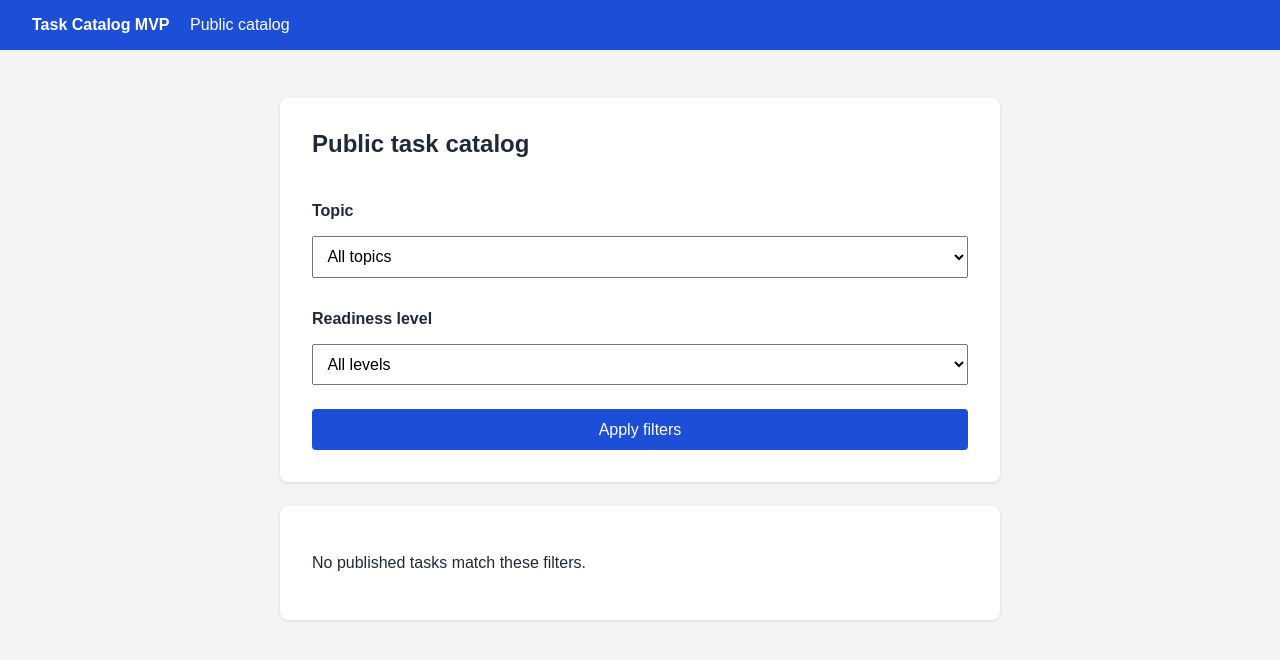
After one commit to BAITC-Hacks/hack-8bfb93dd-slivkiman, a Flask app: page /catalog in a window 1280 px wide. The commit adds this page. Shown: the top 660 px of the page. Run offline with Flask 3, Linux system fonts and the light colour scheme; data that the repository does not hold is empty.

Commit message:
Complete catalog proposals and business decisions

```diff
--- a/app.py
+++ b/app.py
@@ -1,11 +1,13 @@
 import json
 import os
+import sqlite3
 
-from flask import Flask, render_template, request
+from flask import Flask, abort, redirect, render_template, request, url_for
 from openai import OpenAI
 
 
 app = Flask(__name__)
+DB_PATH = os.path.join(app.root_path, "task_catalog.db")
 
 TASK_FIELDS = {
     "title": "Title", "context": "Context", "business_need": "Business need",
@@ -128,6 +130,54 @@ def card_from_form(form):
     return {field: form.get(field, "").strip() for field in TASK_FIELDS}
 
 
+def get_connection():
+    """Open the small SQLite database used by this MVP."""
+    connection = sqlite3.connect(DB_PATH)
+    connection.row_factory = sqlite3.Row
+    return connection
+
+
+def init_database():
+    """Create the two MVP storage tables when the application starts."""
+    with get_connection() as connection:
+        connection.execute("""
+            CREATE TABLE IF NOT EXISTS tasks (
+                id INTEGER PRIMARY KEY AUTOINCREMENT,
+                title TEXT NOT NULL,
+                topic TEXT NOT NULL,
+                card_json TEXT NOT NULL,
+                score INTEGER NOT NULL,
+                level TEXT NOT NULL,
+                created_at TEXT NOT NULL DEFAULT CURRENT_TIMESTAMP
+            )
+        """)
+        connection.execute("""
+            CREATE TABLE IF NOT EXISTS proposals (
+                id INTEGER PRIMARY KEY AUTOINCREMENT,
+                task_id INTEGER NOT NULL,
+                team_name TEXT NOT NULL,
+                solution_idea TEXT NOT NULL,
+                implementation_plan TEXT NOT NULL,
+                estimated_timeline TEXT NOT NULL,
+                prototype_link TEXT NOT NULL,
+                status TEXT NOT NULL DEFAULT 'Pending',
+                created_at TEXT NOT NULL DEFAULT CURRENT_TIMESTAMP,
+                FOREIGN KEY (task_id) REFERENCES tasks(id)
+            )
+        """)
+
+
+def get_task(task_id):
+    """Return a published task with its stored card, or stop with a 404."""
+    with get_connection() as connection:
+        task = connection.execute("SELECT * FROM tasks WHERE id = ?", (task_id,)).fetchone()
+    if task is None:
+        abort(404)
+    task = dict(task)
+    task["card"] = json.loads(task.pop("card_json"))
+    return task
+
+
 @app.route("/")
 def home():
     return render_template("home.html")
@@ -176,5 +226,111 @@ def edit_task_card():
                            field_labels=TASK_FIELDS)
 
 
+@app.route("/publish", methods=["POST"])
+def publish_task():
+    """Store a confirmed task so students can find it in the public catalog."""
+    card = card_from_form(request.form)
+    readiness = calculate_readiness(card)
+    topic = request.form.get("topic", "").strip()
+    title = card["title"] or "Untitled task"
+
+    with get_connection() as connection:
+        cursor = connection.execute(
+            """INSERT INTO tasks (title, topic, card_json, score, level)
+               VALUES (?, ?, ?, ?, ?)""",
+            (title, topic, json.dumps(card), readiness["score"], readiness["level"]),
+        )
+        task_id = cursor.lastrowid
+    return redirect(url_for("task_detail", task_id=task_id))
+
+
+@app.route("/catalog")
+def catalog():
+    """Show published tasks, with small topic and readiness filters."""
+    selected_topic = request.args.get("topic", "")
+    selected_level = request.args.get("level", "")
+    query = "SELECT * FROM tasks WHERE 1 = 1"
+    parameters = []
+    if selected_topic:
+        query += " AND topic = ?"
+        parameters.append(selected_topic)
+    if selected_level:
+        query += " AND level = ?"
+        parameters.append(selected_level)
+    query += " ORDER BY score DESC, id DESC"
+
+    with get_connection() as connection:
+        tasks = [dict(row) for row in connection.execute(query, parameters).fetchall()]
+        topics = [row[0] for row in connection.execute(
+            "SELECT DISTINCT topic FROM tasks WHERE topic <> '' ORDER BY topic"
+        ).fetchall()]
+    for task in tasks:
+        task["card"] = json.loads(task.pop("card_json"))
+    return render_template("catalog.html", tasks=tasks, topics=topics,
+                           selected_topic=selected_topic, selected_level=selected_level)
+
+
+@app.route("/tasks/<int:task_id>")
+def task_detail(task_id):
+    """Show the full confirmed task card to a student or business user."""
+    return render_template("task_detail.html", task=get_task(task_id), field_labels=TASK_FIELDS)
+
+
+@app.route("/tasks/<int:task_id>/propose", methods=["GET", "POST"])
+def submit_proposal(task_id):
+    """Let a student team add a proposal without authentication."""
+    task = get_task(task_id)
+    if request.method == "POST":
+        proposal = {
+            "team_name": request.form.get("team_name", "").strip(),
+            "solution_idea": request.form.get("solution_idea", "").strip(),
+            "implementation_plan": request.form.get("implementation_plan", "").strip(),
+            "estimated_timeline": request.form.get("estimated_timeline", "").strip(),
+            "prototype_link": request.form.get("prototype_link", "").strip(),
+        }
+        required = ("team_name", "solution_idea", "implementation_plan", "estimated_timeline")
+        if not all(proposal[field] for field in required):
+            return render_template("proposal_form.html", task=task, proposal=proposal,
+                                   error="Please complete the required proposal fields."), 400
+        with get_connection() as connection:
+            connection.execute("""
+                INSERT INTO proposals (task_id, team_name, solution_idea, implementation_plan,
+                                       estimated_timeline, prototype_link)
+                VALUES (?, ?, ?, ?, ?, ?)
+            """, (task_id, *proposal.values()))
+        return redirect(url_for("task_detail", task_id=task_id))
+    return render_template("proposal_form.html", task=task, proposal={}, error=None)
+
+
+@app.route("/tasks/<int:task_id>/proposals")
+def business_proposals(task_id):
+    """Show all team proposals for a task; no ranking is performed."""
+    task = get_task(task_id)
+    with get_connection() as connection:
+        proposals = [dict(row) for row in connection.execute(
+            "SELECT * FROM proposals WHERE task_id = ? ORDER BY id DESC", (task_id,)
+        ).fetchall()]
+    return render_template("proposals.html", task=task, proposals=proposals)
+
+
+@app.route("/tasks/<int:task_id>/proposals/<int:proposal_id>/decision", methods=["POST"])
+def decide_proposal(task_id, proposal_id):
+    """Record the business's explicit Accept or Reject decision."""
+    decision = request.form.get("decision")
+    if decision not in ("Accepted", "Rejected"):
+        abort(400)
+    with get_connection() as connection:
+        proposal = connection.execute(
+            "SELECT id FROM proposals WHERE id = ? AND task_id = ?", (proposal_id, task_id)
+        ).fetchone()
+        if proposal is None:
+            abort(404)
+        connection.execute("UPDATE proposals SET status = ? WHERE id = ?", (decision, proposal_id))
+    return redirect(url_for("business_proposals", task_id=task_id))
+
+
+init_database()
+
+
 if __name__ == "__main__":
     app.run(debug=True)
--- a/static/style.css
+++ b/static/style.css
@@ -19,6 +19,8 @@ header {
     text-decoration: none;
 }
 
+.catalog-link { color: white; margin-left: 1rem; text-decoration: none; }
+
 main {
     max-width: 720px;
     margin: 3rem auto;
@@ -37,7 +39,7 @@ h1, h2 {
     margin-top: 0;
 }
 
-label, textarea, button {
+label, textarea, button, input, select {
     display: block;
 }
 
@@ -51,6 +53,13 @@ textarea {
     font: inherit;
     padding: 0.75rem;
     resize: vertical;
+    width: 100%;
+}
+
+input, select {
+    box-sizing: border-box;
+    font: inherit;
+    padding: 0.65rem;
     width: 100%;
 }
 
@@ -85,3 +94,10 @@ button, .button {
 .level { font-size: 1.25rem; font-weight: bold; margin-bottom: 0; }
 .breakdown { padding-left: 1.25rem; }
 .breakdown li { margin: 0.75rem 0; }
+.secondary { background: #4b5563; margin-left: 0.5rem; }
+.filters { display: grid; gap: 0.5rem; }
+.task-details dt { font-weight: bold; margin-top: 1rem; }
+.task-details dd { margin: 0.25rem 0; white-space: pre-wrap; }
+.decision-form { display: flex; gap: 0.5rem; }
+.decision-form button { margin-top: 0; }
+.reject { background: #b91c1c; }
--- a/templates/base.html
+++ b/templates/base.html
@@ -9,6 +9,7 @@
 <body>
     <header>
         <a class="brand" href="{{ url_for('home') }}">Task Catalog MVP</a>
+        <a class="catalog-link" href="{{ url_for('catalog') }}">Public catalog</a>
     </header>
     <main>
         {% block content %}{% endblock %}
--- /dev/null
+++ b/templates/catalog.html
@@ -0,0 +1,35 @@
+{% extends "base.html" %}
+
+{% block title %}Public Task Catalog | Task Catalog MVP{% endblock %}
+
+{% block content %}
+<section class="card">
+    <h1>Public task catalog</h1>
+    <form class="filters" method="get">
+        <label for="topic">Topic</label>
+        <select id="topic" name="topic">
+            <option value="">All topics</option>
+            {% for topic in topics %}<option value="{{ topic }}" {% if topic == selected_topic %}selected{% endif %}>{{ topic }}</option>{% endfor %}
+        </select>
+        <label for="level">Readiness level</label>
+        <select id="level" name="level">
+            <option value="">All levels</option>
+            {% for level in ['Draft', 'Working', 'Ready', 'Priority'] %}<option value="{{ level }}" {% if level == selected_level %}selected{% endif %}>{{ level }}</option>{% endfor %}
+        </select>
+        <button type="submit">Apply filters</button>
+    </form>
+</section>
+
+{% for task in tasks %}
+<article class="card catalog-task">
+    <h2>{{ task.title }}</h2>
+    {% if task.topic %}<p><strong>Topic:</strong> {{ task.topic }}</p>{% endif %}
+    <p><strong>Readiness:</strong> {{ task.score }}/100 — {{ task.level }}</p>
+    {% if task.card.context %}<p>{{ task.card.context[:180] }}{% if task.card.context|length > 180 %}…{% endif %}</p>{% endif %}
+    {% if task.card.business_need %}<p>{{ task.card.business_need[:180] }}{% if task.card.business_need|length > 180 %}…{% endif %}</p>{% endif %}
+    <a href="{{ url_for('task_detail', task_id=task.id) }}">View task</a>
+</article>
+{% else %}
+<section class="card"><p>No published tasks match these filters.</p></section>
+{% endfor %}
+{% endblock %}
```
Also changed, not shown: templates/proposal_form.html (added, +24 -0 lines), templates/proposals.html (added, +27 -0 lines), templates/rating.html (+9 -0 lines), templates/task_detail.html (added, +19 -0 lines), README.md, 1 other file.
